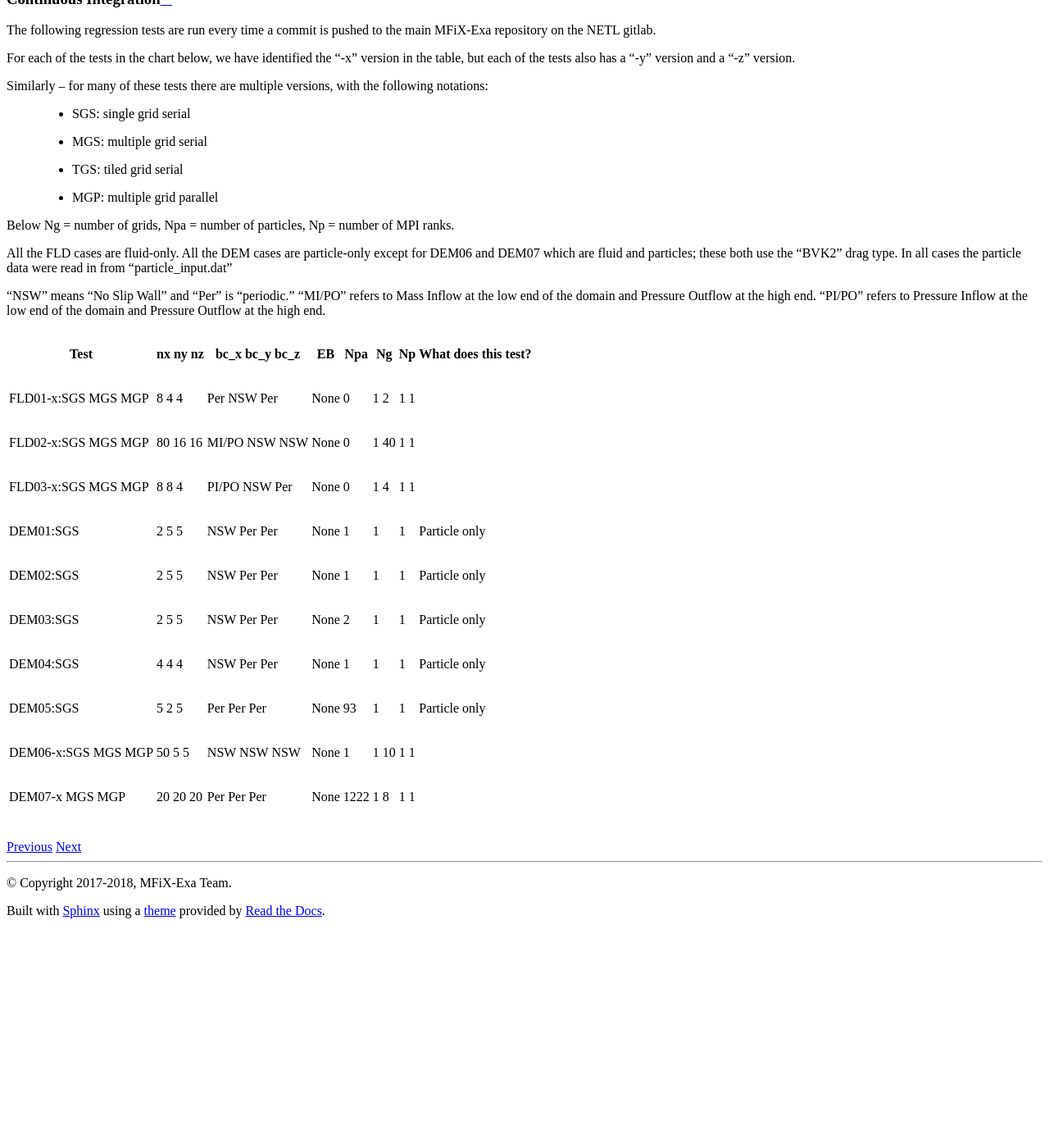
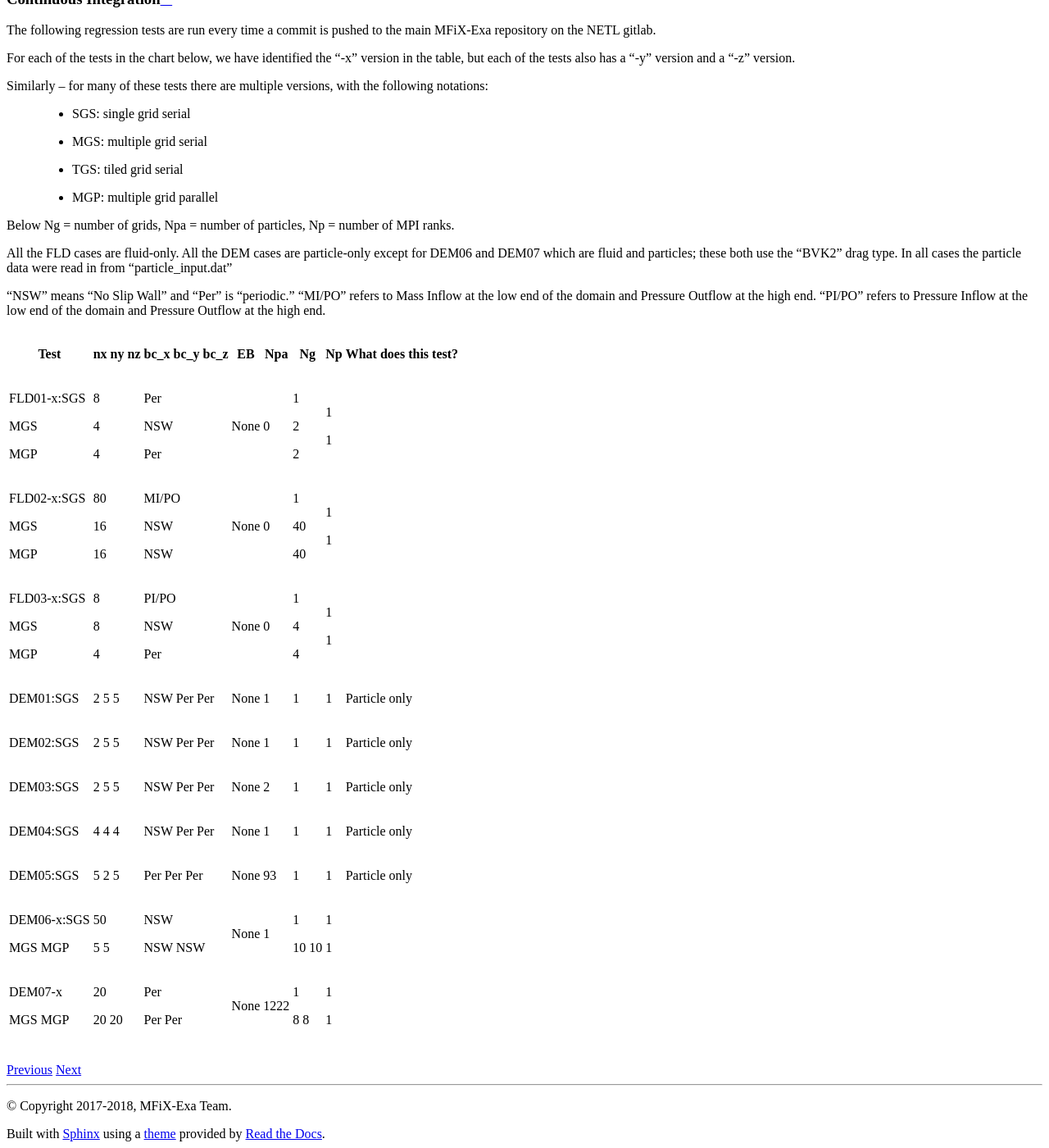
Before and after one commit to mwm126/MFIX-Exa, a Sphinx documentation site: the page built from docs/source/CITests.rst, in a window 1280 px wide and 1400 px high, scrolled down 430 px. Shown: the whole window at 82% size. Built offline with Sphinx 7.4.7 and the Read the Docs theme 2.0.0, drawn with Linux system fonts in a browser that asks for light colours; pages that are not in the unit, such as notebooks, are missing from menus; before the commit the page ends 1558 px from its top, so only the background shows below that.

Commit message:
Update format

```diff
--- a/docs/source/CITests.rst
+++ b/docs/source/CITests.rst
@@ -37,16 +37,22 @@ In all cases the particle data were read in from "particle_input.dat"
 |                   | nz | bc_z  |      |        |    |    |                      |
 +===================+====+=======+======+========+====+====+======================+
 | FLD01-x:SGS       | 8  | Per   | None | 0      | 1  | 1  |                      |
+|                   |    |       |      |        |    |    |                      |
 | MGS               | 4  | NSW   |      |        | 2  | 1  |                      |
-| MGP               | 4  | Per   |      |        |    |    |                      |
+|                   |    |       |      |        |    |    |                      |
+| MGP               | 4  | Per   |      |        | 2  |    |                      |
 +-------------------+----+-------+------+--------+----+----+----------------------+
 | FLD02-x:SGS       | 80 | MI/PO | None | 0      | 1  | 1  |                      |
+|                   |    |       |      |        |    |    |                      |
 | MGS               | 16 | NSW   |      |        | 40 | 1  |                      |
-| MGP               | 16 | NSW   |      |        |    |    |                      |
+|                   |    |       |      |        |    |    |                      |
+| MGP               | 16 | NSW   |      |        | 40 |    |                      |
 +-------------------+----+-------+------+--------+----+----+----------------------+
 | FLD03-x:SGS       | 8  | PI/PO | None | 0      | 1  | 1  |                      |
+|                   |    |       |      |        |    |    |                      |
 | MGS               | 8  | NSW   |      |        | 4  | 1  |                      |
-| MGP               | 4  | Per   |      |        |    |    |                      |
+|                   |    |       |      |        |    |    |                      |
+| MGP               | 4  | Per   |      |        | 4  |    |                      |
 +-------------------+----+-------+------+--------+----+----+----------------------+
 | DEM01:SGS         | 2  | NSW   | None | 1      | 1  | 1  | Particle  only       |
 |                   | 5  | Per   |      |        |    |    |                      |
@@ -69,10 +75,12 @@ In all cases the particle data were read in from "particle_input.dat"
 |                   | 5  | Per   |      |        |    |    |                      |
 +-------------------+----+-------+------+--------+----+----+----------------------+
 | DEM06-x:SGS       | 50 | NSW   | None | 1      | 1  | 1  |                      |
+|                   |    |       |      |        |    |    |                      |
 | MGS               | 5  | NSW   |      |        | 10 | 1  |                      |
-| MGP               | 5  | NSW   |      |        |    |    |                      |
+| MGP               | 5  | NSW   |      |        | 10 |    |                      |
 +-------------------+----+-------+------+--------+----+----+----------------------+
 | DEM07-x           | 20 | Per   | None | 1222   | 1  | 1  |                      |
+|                   |    |       |      |        |    |    |                      |
 | MGS               | 20 | Per   |      |        | 8  | 1  |                      |
-| MGP               | 20 | Per   |      |        |    |    |                      |
+| MGP               | 20 | Per   |      |        | 8  |    |                      |
 +-------------------+----+-------+------+--------+----+----+----------------------+
```
